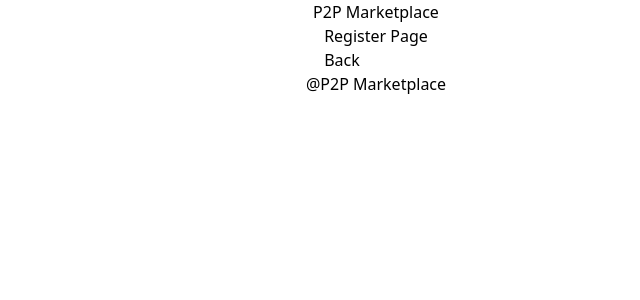
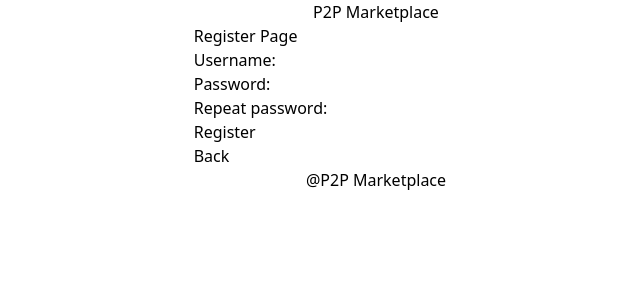
Before and after one commit to Jarda236/p2p-marketplace, a React (Vite) app in the folder frontend/: page /auth/register in a window 1280 px wide. Shown: the top 300 px of the page, without its empty margins (264-904 px from the left). Built offline with nearby package versions, Linux system fonts and the light colour scheme.

Commit message:
feat: login/register page

```diff
--- a/frontend/src/components/Authentification/Login/Login.tsx
+++ b/frontend/src/components/Authentification/Login/Login.tsx
@@ -1,11 +1,60 @@
-import {FC} from "react";
-import {NavLink} from "react-router-dom";
+import {FC, useState} from "react";
+import {NavLink, useNavigate} from "react-router-dom";
+import {SubmitHandler, useForm} from "react-hook-form";
+import {yupResolver} from "@hookform/resolvers/yup";
+import {object, string, ref} from "yup";
+import { AuthApi } from "../../../services";
 
+type LoginFormData = {
+    username: string;
+    password: string;
+};
+
+const schema = object().shape({
+    username: string()
+        .required("Username is required."),
+    password: string()
+        .required("Password is required.")
+});
 const Login: FC = () => {
-    return <>
-        <h1>Login Page</h1>
+    const navigate = useNavigate();
+
+    const {register, handleSubmit, formState: {errors, isSubmitted}} = useForm<LoginFormData>({
+        resolver: yupResolver(schema)
+    });
+
+    const [success, setSuccess] = useState<boolean | null>(null);
+
+    const onSubmit: SubmitHandler<LoginFormData> = async (data) => {
+        await AuthApi.login(data.username, data.password)
+            .then((response) => {
+                setSuccess(true);
+                //user.setUser(response.user);
+                localStorage.setItem('token', response.token);
+                navigate("/");
+            })
+            .catch(() => setSuccess(false));
+    }
+
+    return <div>
+        <h2>Login</h2>
+        {!success &&
+            <form action="#" onSubmit={handleSubmit(onSubmit)}>
+                <div>
+                    <label htmlFor="email">Username:</label>
+                    <input type="text" {...register("username")} />
+                    {isSubmitted && errors.username && <span>{errors.username.message}</span>}
+                </div>
+                <div>
+                    <label htmlFor="password">Password:</label>
+                    <input type="password" {...register("password")} />
+                    {isSubmitted && errors.password && <span>{errors.password.message}</span>}
+                </div>
+                <button className="green-button" type="submit">Login</button>
+                {success === false && <i>Bad credentials.</i>}
+            </form>}
         <NavLink to="/">Back</NavLink>
-    </>
+    </div>
 }
 
 export default Login;
--- a/frontend/src/components/Authentification/Register/Register.tsx
+++ b/frontend/src/components/Authentification/Register/Register.tsx
@@ -1,9 +1,71 @@
-import {FC} from "react";
-import {NavLink} from "react-router-dom";
+import {FC, useState} from "react";
+import {NavLink, useNavigate} from "react-router-dom";
+import {object, ref, string} from "yup";
+import {SubmitHandler, useForm} from "react-hook-form";
+import {yupResolver} from "@hookform/resolvers/yup";
+import { AuthApi } from "../../../services";
+
+type RegisterFormData = {
+    username: string;
+    password: string;
+    passwordRepeat: string;
+};
+
+type RegistrationRequest = {
+    username: string;
+    password: string;
+};
+
+const schema = object().shape({
+    username: string()
+        .required("Username is required."),
+    password: string()
+        .required("Password is required."),
+    passwordRepeat: string()
+        .oneOf([ref('password')], 'Passwords must match.')
+        .required('Password confirmation is required.')
+});
 
 const Register: FC = () => {
+    const navigate = useNavigate();
+
+    const [success, changeSuccess] = useState<boolean | null>(null);
+
+    const {register, handleSubmit, formState: {errors, isSubmitted}} = useForm<RegisterFormData>({
+        resolver: yupResolver(schema)
+    });
+
+    const onSubmit: SubmitHandler<RegisterFormData> = async (data) => {
+        await AuthApi.register(data.username, data.password)
+            .then(() => {
+                navigate("/auth/login");
+            })
+            .catch(() => changeSuccess(false));
+    }
+
     return <>
         <h1>Register Page</h1>
+        {success ?
+            <h3>Úspešne ste sa zaregistrovali!</h3> :
+            <form action="#" onSubmit={handleSubmit(onSubmit)}>
+                <div>
+                    <label htmlFor="username">Username:</label>
+                    <input type="text" {...register("username")} />
+                    {isSubmitted && errors.username && <span>{errors.username.message}</span>}
+                </div>
+                <div>
+                    <label htmlFor="password">Password:</label>
+                    <input type="password" {...register("password")} />
+                    {isSubmitted && errors.password && <span>{errors.password.message}</span>}
+                </div>
+                <div>
+                    <label htmlFor="passwordRepeat">Repeat password:</label>
+                    <input type="password" {...register("passwordRepeat")} />
+                    {isSubmitted && errors.passwordRepeat && <span>{errors.passwordRepeat.message}</span>}
+                </div>
+                <button type="submit">Register</button>
+                {success === false && <i>Username is taken.</i>}
+            </form>}
         <NavLink to="/">Back</NavLink>
     </>
 }
--- /dev/null
+++ b/frontend/src/services/authApi.ts
@@ -0,0 +1,71 @@
+import {axiosAuthInstance} from "./base";
+import {User} from "../models";
+
+type LoginRequest = {
+    username: string;
+    password: string;
+};
+
+type RegistrationRequest = {
+    username: string;
+    password: string;
+};
+
+type LoginResponse = {
+    user: User,
+    token: string
+}
+
+export const login = async (username: string, password: string): Promise<LoginResponse> => {
+    return {
+        user: {
+            id: "1",
+            name: "name1",
+            username: "user1",
+            createdAt: 0,
+            cashAmount: 500,
+            rating: 5
+        },
+        token: "token"
+    };
+    /*TODO const loginRequest: LoginRequest = {
+        username,
+        password
+    };
+    const response = await axiosAuthInstance.post("login", loginRequest, {
+        headers: {
+            "Content-Type": "application/json",
+        }
+    });
+    return response.data;*/
+}
+
+export const register = async (username: string, password: string):Promise<void> => {
+    return;
+    /*TODO const regRequest: RegistrationRequest = {
+        username,
+        password,
+    };
+
+    const response = await axiosAuthInstance.post("register", regRequest, {
+        headers: {
+            "Content-Type": "application/json",
+        }
+    });
+    return response.data;*/
+}
+
+export const isAuthenticated = async ():Promise<User> => {
+    return {
+        id: "1",
+        name: "name1",
+        username: "user1",
+        createdAt: 0,
+        cashAmount: 500,
+        rating: 5
+    };
+    /*TODO const response = await axiosAuthInstance.get("", {
+        headers: {"Authorization": `Bearer ${localStorage.getItem('token')}`}
+    });
+    return response.data;*/
+}
--- a/frontend/src/services/index.ts
+++ b/frontend/src/services/index.ts
@@ -1,3 +1,4 @@
+export * as AuthApi from './authApi';
 export * as OffersApi from './offersApi';
 export * as UsersApi from './usersApi';
 export * as CategoriesApi from './categoriesService';
```
